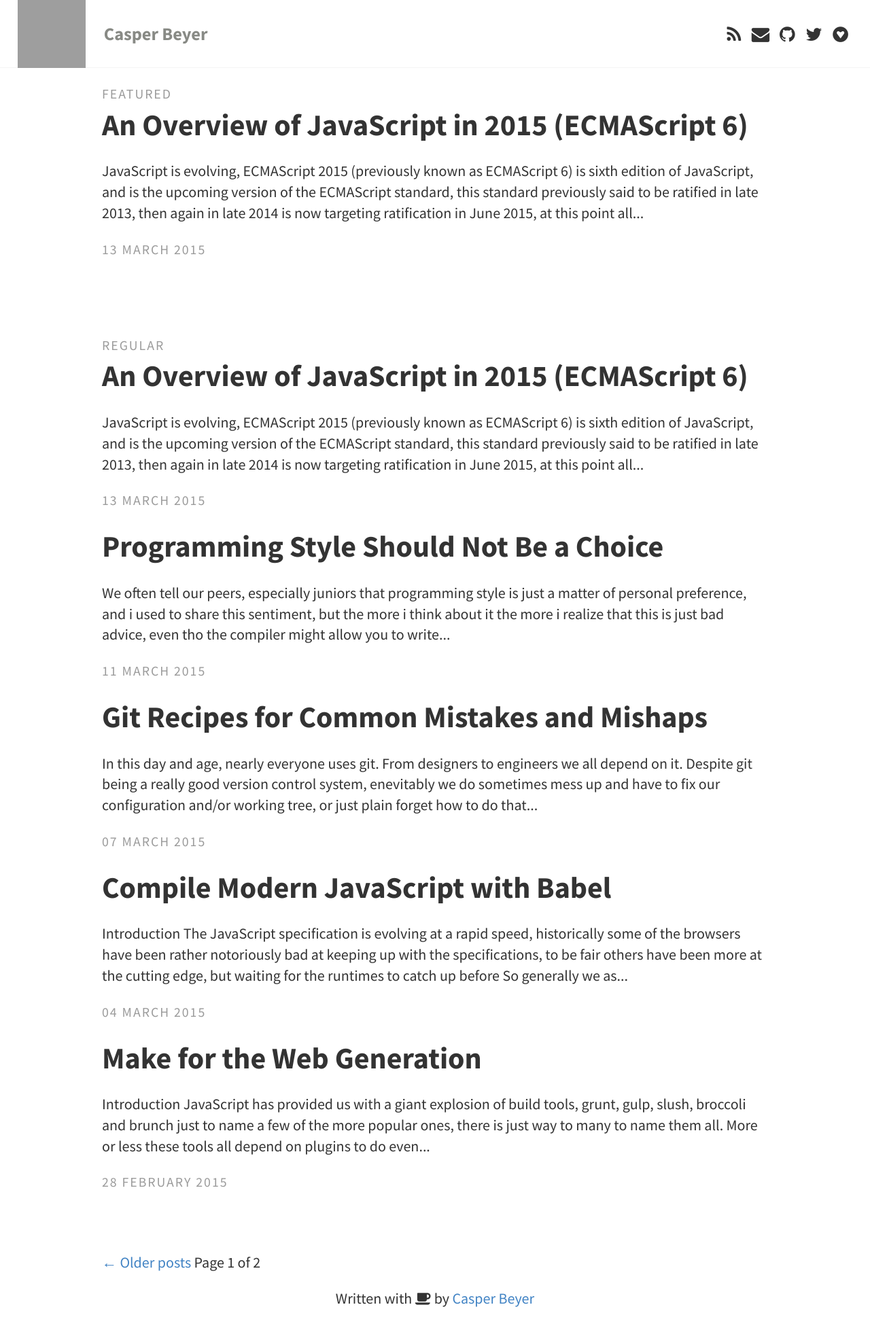
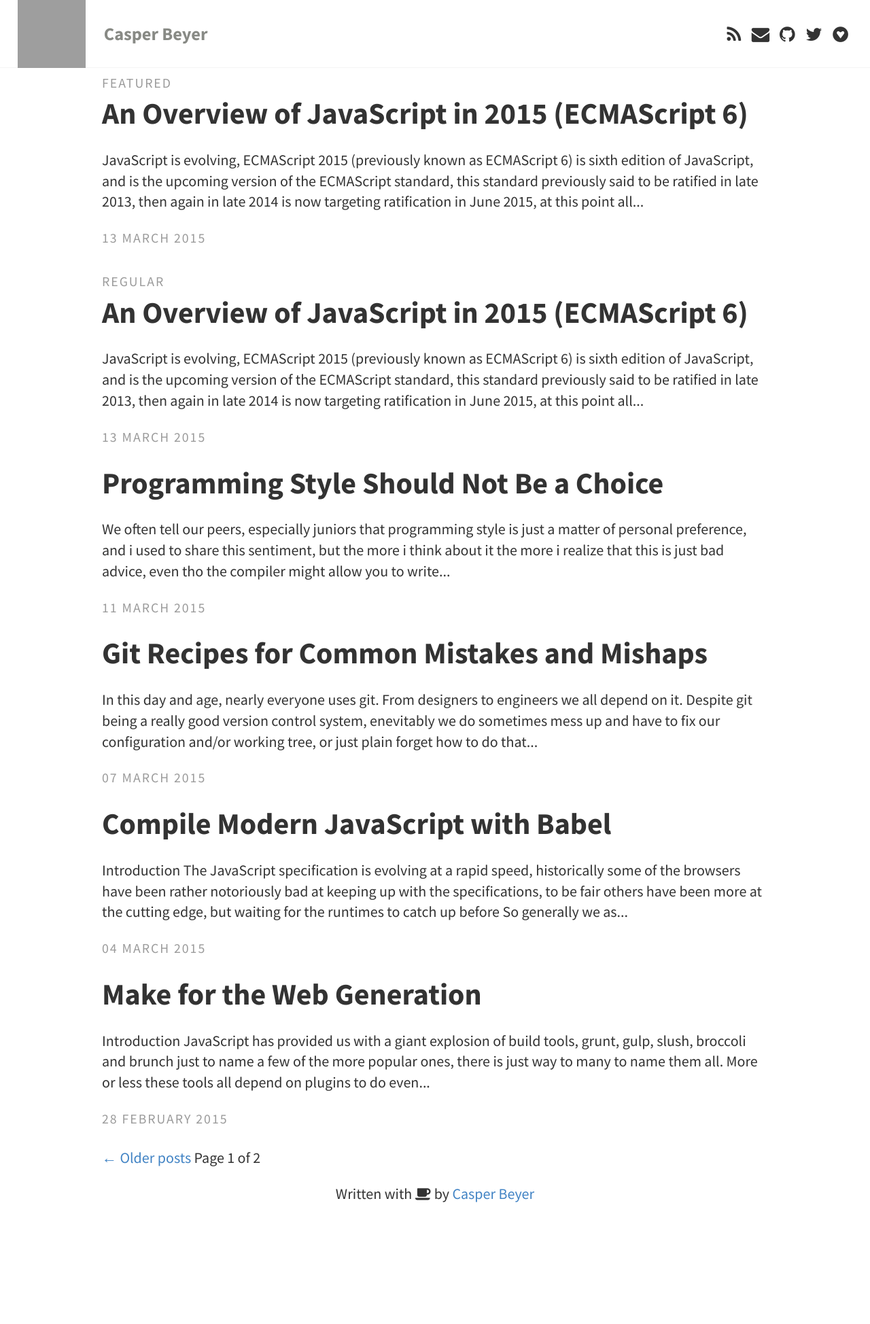
Before and after one commit to caspervonb/caspervonb.github.bak, a Jekyll site: the page built from index.html, in a window 1280 px wide. Shown: the whole page at 68% size. Built offline with Jekyll 4.4.1, drawn with Linux system fonts in a browser that asks for light colours; nearby versions of some CDN libraries; Markdown is read by kramdown in place of the engine named in the settings; the list of posts is cut into pages by our own code; comment, search, counter and statistics services are not loaded; after the commit the page ends 1794 px from its top, so only the background shows below that; grey boxes are pictures that could not be loaded.

Commit message:
Reduce post header margins and padding

```diff
--- a/_sass/_post.scss
+++ b/_sass/_post.scss
@@ -44,8 +44,7 @@
 }
 
 .post-list {
-  margin-bottom: 2em;
-  padding: 1em;
+  padding: 0.25em;
 
   .post {
     margin-bottom: 1em;
```
